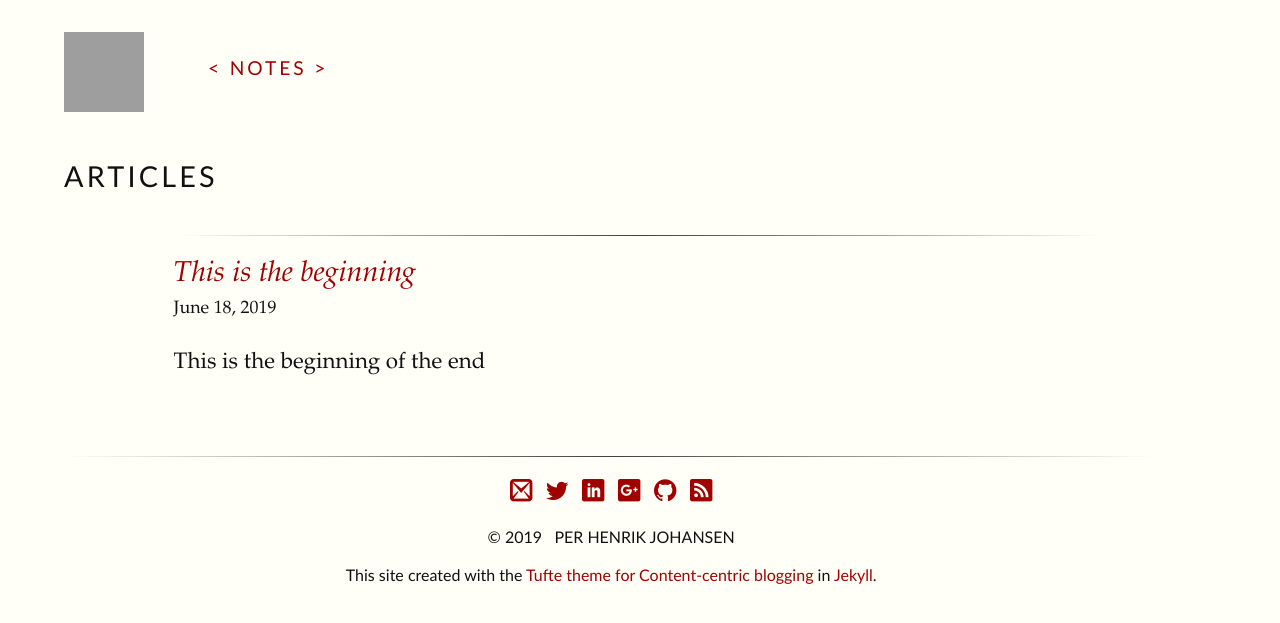
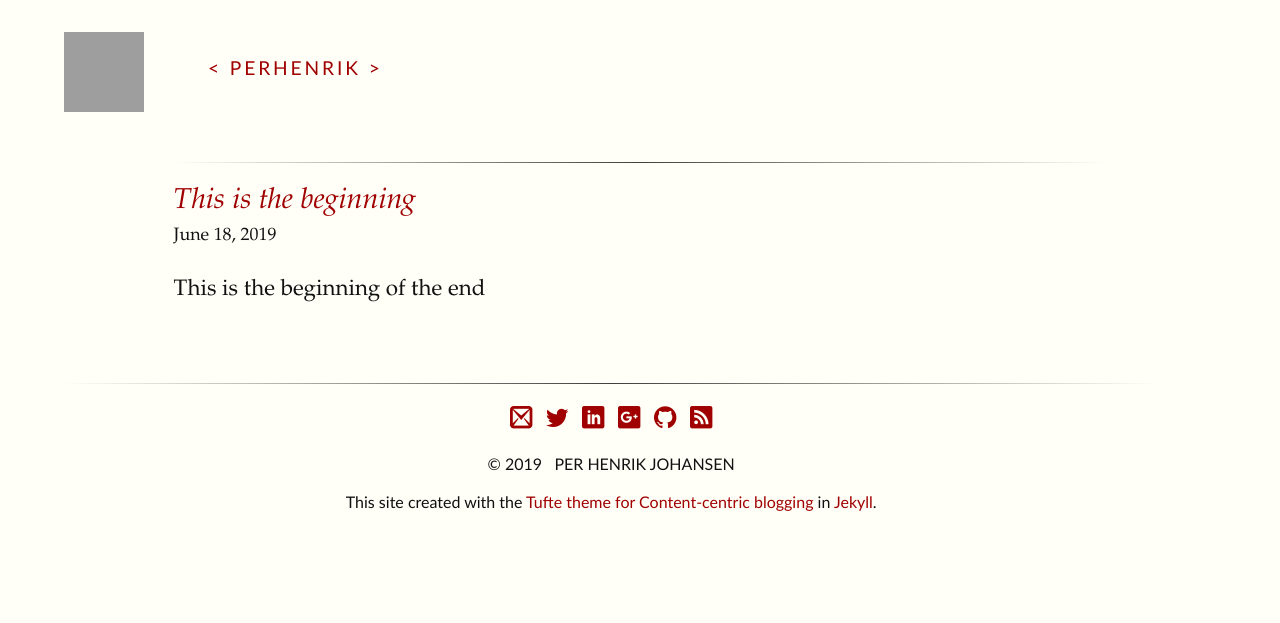
Before and after one commit to perhenrik/perhenrik.github.io, a Jekyll site: the page built from index.html, in a window 1280 px wide. Shown: the top 623 px of the page. Built offline with Jekyll 4.4.1, drawn with Linux system fonts in a browser that asks for light colours; grey boxes are pictures that could not be loaded.

Commit message:
Changing index.html

```diff
--- a/_includes/header.html
+++ b/_includes/header.html
@@ -1,7 +1,7 @@
 <!--- Header and nav template site-wide -->
 <header>
     <nav class="group">
-	<a href="{{site.baseurl}}/"><img class="badge" src="https://s.gravatar.com/avatar/b4820a09d5022bb974123ecb447809f6?s=80" alt="CH"></a>
+	<a href="{{site.baseurl}}/"><img class="badge" src="https://s.gravatar.com/avatar/b4820a09d5022bb974123ecb447809f6?s=80" alt="badge"></a>
 	{% for node in site.pages %}
 		{% unless node.nav_exclude %}
 		    {% if page.url == node.url %}
--- a/index.html
+++ b/index.html
@@ -1,10 +1,10 @@
 ---
 layout: full-width
-title: Notes
+title: perhenrik
 # Note that this index page uses a full-width layout!
 ---
 
-  <h1 class="content-listing-header sans">Articles</h1>
+  <!--<h1 class="content-listing-header sans">Articles</h1>-->
   <ul class="content-listing ">
     {% for post in site.posts %}
         <li class="listing">
```
